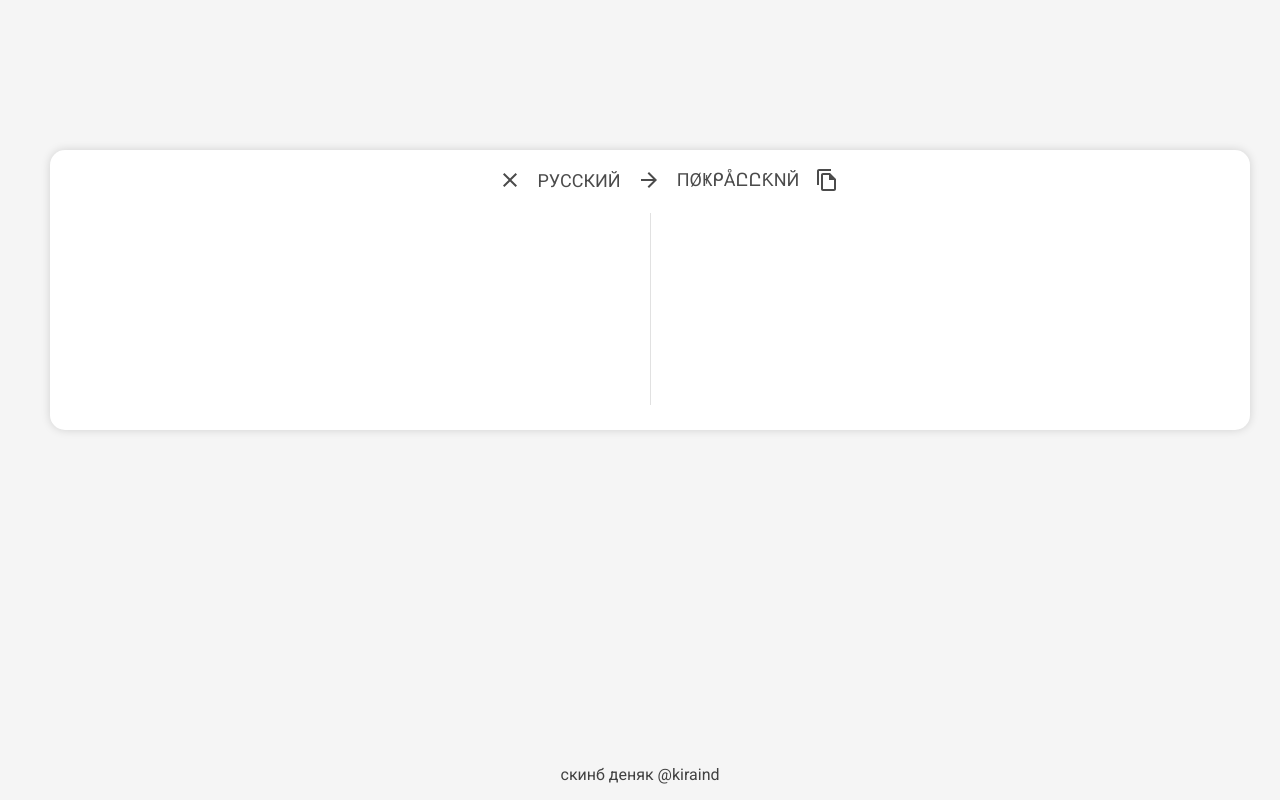
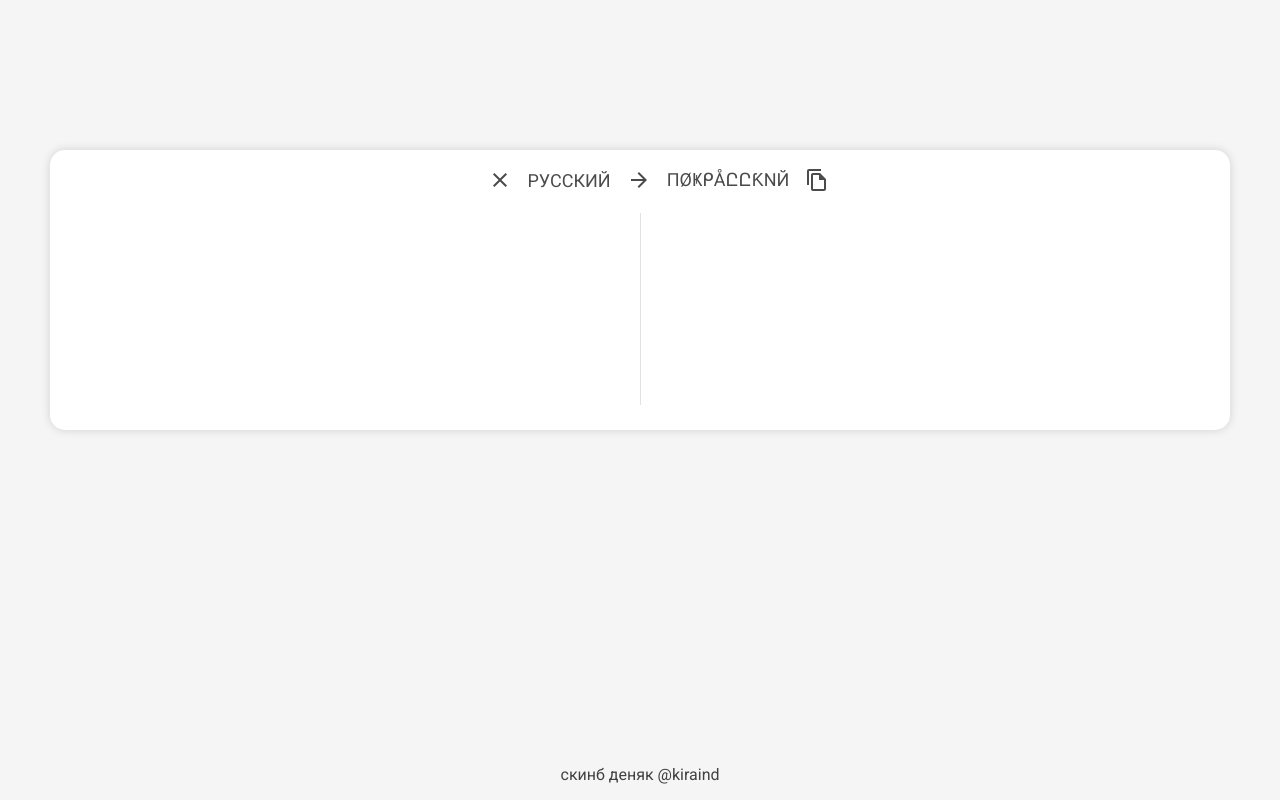
Before and after one commit to kiraind/pokras, a website: page static/index.html in a window 1280 px wide. Drawn offline with Linux system fonts and the light colour scheme.

Commit message:
bug fixxx

```diff
--- a/static/main.css
+++ b/static/main.css
@@ -30,6 +30,7 @@ body {
 @media screen and (max-width: 1300px) {
     .main {
         margin: 150px 50px;
+        width: initial;
     }
 }
 
```
